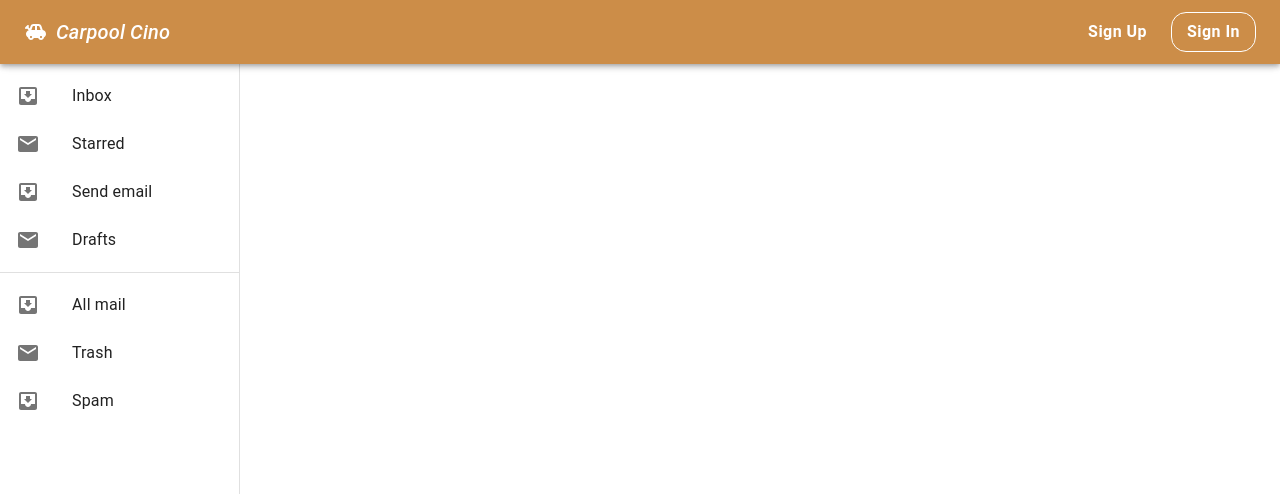
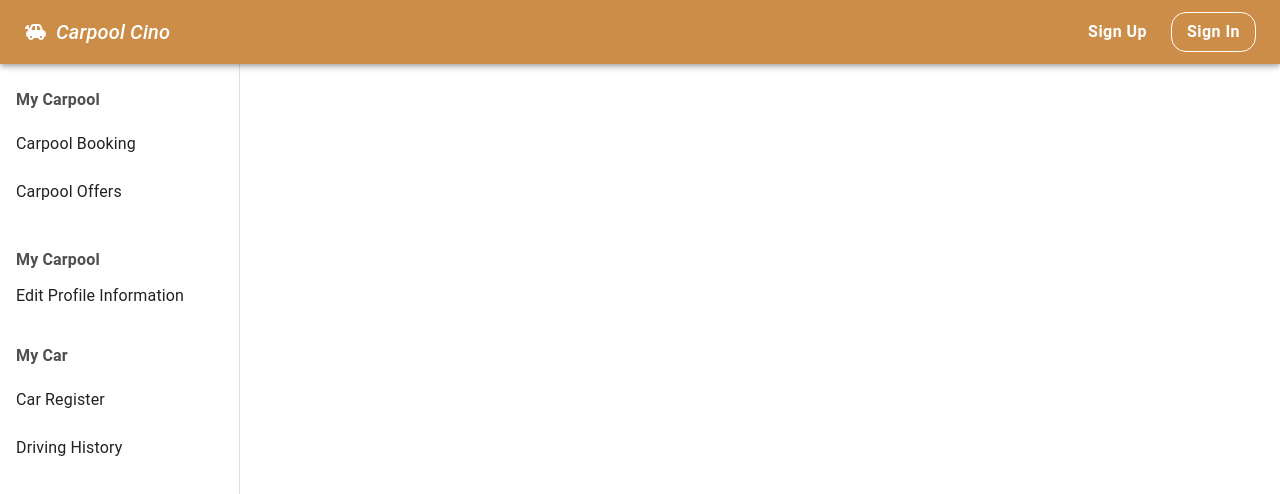
Before and after one commit to boraprae/carpool-cino, a Next.js app: page /components/sidebar in a window 1280 px wide. Shown: the top 494 px of the page. Built offline with nearby package versions, Linux system fonts and the light colour scheme.

Commit message:
sidebar layout

```diff
--- a/pages/components/sidebar.js
+++ b/pages/components/sidebar.js
@@ -1,18 +1,18 @@
-import * as React from 'react';
-import Box from '@mui/material/Box';
-import Drawer from '@mui/material/Drawer';
-import AppBar from '@mui/material/AppBar';
-import CssBaseline from '@mui/material/CssBaseline';
-import Toolbar from '@mui/material/Toolbar';
-import List from '@mui/material/List';
-import Typography from '@mui/material/Typography';
-import Divider from '@mui/material/Divider';
-import ListItem from '@mui/material/ListItem';
-import ListItemButton from '@mui/material/ListItemButton';
-import ListItemIcon from '@mui/material/ListItemIcon';
-import ListItemText from '@mui/material/ListItemText';
-import InboxIcon from '@mui/icons-material/MoveToInbox';
-import MailIcon from '@mui/icons-material/Mail';
+import * as React from "react";
+import Box from "@mui/material/Box";
+import Drawer from "@mui/material/Drawer";
+import AppBar from "@mui/material/AppBar";
+import CssBaseline from "@mui/material/CssBaseline";
+import Toolbar from "@mui/material/Toolbar";
+import List from "@mui/material/List";
+import Typography from "@mui/material/Typography";
+import Divider from "@mui/material/Divider";
+import ListItem from "@mui/material/ListItem";
+import ListItemButton from "@mui/material/ListItemButton";
+import ListItemIcon from "@mui/material/ListItemIcon";
+import ListItemText from "@mui/material/ListItemText";
+import InboxIcon from "@mui/icons-material/MoveToInbox";
+import MailIcon from "@mui/icons-material/Mail";
 
 const drawerWidth = 240;
 
@@ -20,35 +20,69 @@ export default function Sidebar() {
   return (
     <>
       <Drawer
-       variant="permanent"
-       sx={{
-         width: drawerWidth,
-         flexShrink: 0,
-         [`& .MuiDrawer-paper`]: { width: drawerWidth, boxSizing: 'border-box' },
-       }}
+        variant="permanent"
+        sx={{
+          width: drawerWidth,
+          flexShrink: 0,
+          [`& .MuiDrawer-paper`]: {
+            width: drawerWidth,
+            boxSizing: "border-box",
+          },
+        }}
       >
         <Toolbar />
-        <Box sx={{ overflow: 'auto' }}>
+        <Box sx={{ overflow: "auto" }}>
+          <Typography
+            sx={{
+              fontWeight: "700",
+              fontSize: "16px",
+              color: "#504E4E",
+              px: 2,
+              pt: 3,
+            }}
+          >
+            My Carpool
+          </Typography>
           <List>
-            {['Inbox', 'Starred', 'Send email', 'Drafts'].map((text, index) => (
+            {["Carpool Booking", "Carpool Offers"].map((text, index) => (
               <ListItem key={text} disablePadding>
                 <ListItemButton>
-                  <ListItemIcon>
-                    {index % 2 === 0 ? <InboxIcon /> : <MailIcon />}
-                  </ListItemIcon>
                   <ListItemText primary={text} />
                 </ListItemButton>
               </ListItem>
             ))}
           </List>
-          <Divider />
+          <Typography
+            sx={{
+              fontWeight: "700",
+              fontSize: "16px",
+              color: "#504E4E",
+              px: 2,
+              pt: 3,
+            }}
+          >
+            My Carpool
+          </Typography>
+          <ListItem disablePadding>
+            <ListItemButton>
+              <ListItemText primary={"Edit Profile Information"} />
+            </ListItemButton>
+          </ListItem>
+          <Typography
+            sx={{
+              fontWeight: "700",
+              fontSize: "16px",
+              color: "#504E4E",
+              px: 2,
+              pt: 3,
+            }}
+          >
+            My Car
+          </Typography>
           <List>
-            {['All mail', 'Trash', 'Spam'].map((text, index) => (
+            {["Car Register", "Driving History "].map((text, index) => (
               <ListItem key={text} disablePadding>
                 <ListItemButton>
-                  <ListItemIcon>
-                    {index % 2 === 0 ? <InboxIcon /> : <MailIcon />}
-                  </ListItemIcon>
                   <ListItemText primary={text} />
                 </ListItemButton>
               </ListItem>
```
